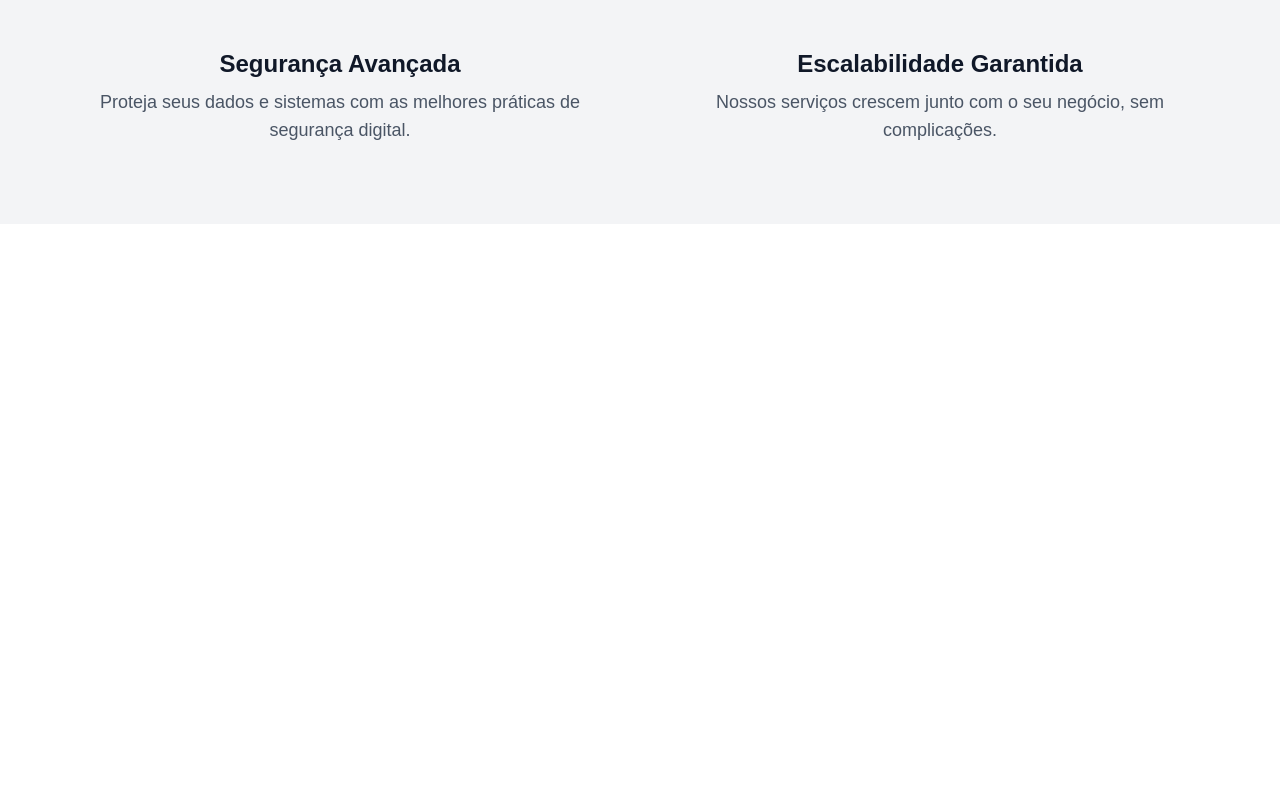
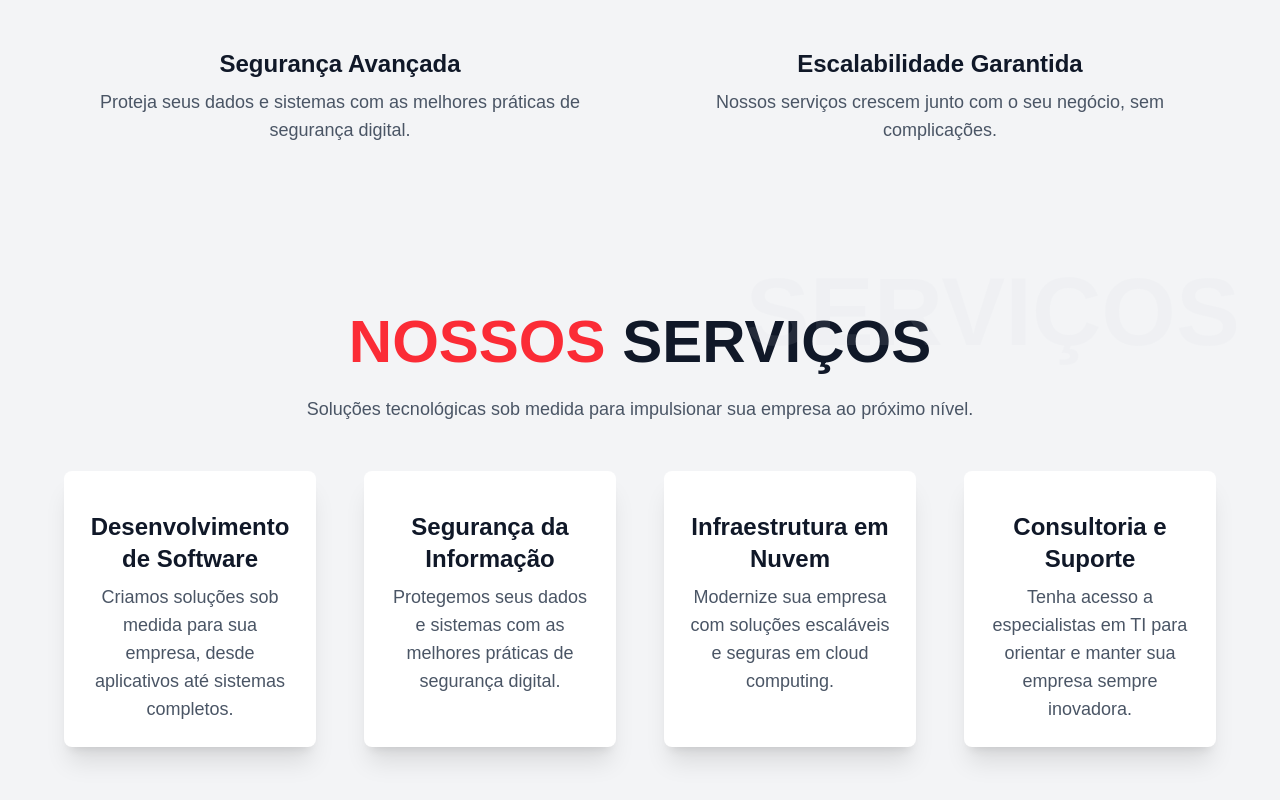
Before and after one commit to edudesenvolvedor/bitcriativo, a Next.js app: page / in a window 1280 px wide. Shown: the part 1883-2683 px from the top of the page. Before the commit the page ends 2107 px from the top, so only its background shows below. Built offline with nearby package versions, Linux system fonts and the light colour scheme.

Commit message:
create section services

```diff
--- a/src/app/page.tsx
+++ b/src/app/page.tsx
@@ -3,6 +3,7 @@ import {Navbar} from "@/components/Navbar";
 import {Hero} from "@/components/Sections/Hero";
 import {About} from "@/components/Sections/About";
 import {Features} from "@/components/Sections/Features";
+import {Services} from "@/components/Sections/Services";
 
 export default function Home() {
   return (
@@ -18,6 +19,7 @@ export default function Home() {
         <Hero/>
         <About/>
         <Features/>
+        <Services/>
     </>
   );
 }
--- /dev/null
+++ b/src/components/Sections/Services.tsx
@@ -0,0 +1,58 @@
+import React from "react";
+
+const services = [
+    {
+        title: "Desenvolvimento de Software",
+        description: "Criamos soluções sob medida para sua empresa, desde aplicativos até sistemas completos.",
+        icon: "",
+    },
+    {
+        title: "Segurança da Informação",
+        description: "Protegemos seus dados e sistemas com as melhores práticas de segurança digital.",
+        icon: "",
+    },
+    {
+        title: "Infraestrutura em Nuvem",
+        description: "Modernize sua empresa com soluções escaláveis e seguras em cloud computing.",
+        icon: "",
+    },
+    {
+        title: "Consultoria e Suporte",
+        description: "Tenha acesso a especialistas em TI para orientar e manter sua empresa sempre inovadora.",
+        icon: "",
+    },
+];
+
+const Services = () => {
+    return (
+        <section className="bg-gray-100 py-20 px-8 relative">
+            <div className="max-w-6xl mx-auto text-center">
+                {/* Título */}
+                <h2 className="text-5xl md:text-6xl font-bold uppercase text-gray-900 leading-tight">
+                    <span className="text-red-500">Nossos</span> Serviços
+                </h2>
+                <p className="text-lg text-gray-600 mt-4 max-w-2xl mx-auto">
+                    Soluções tecnológicas sob medida para impulsionar sua empresa ao próximo nível.
+                </p>
+
+                {/* Grid de Serviços */}
+                <div className="grid md:grid-cols-2 lg:grid-cols-4 gap-12 mt-12">
+                    {services.map((service, index) => (
+                        <div key={index} className="flex flex-col items-center text-center p-6 bg-white shadow-xl rounded-lg transition-all hover:scale-105 duration-300">
+                            <div>{service.icon}</div>
+                            <h3 className="text-2xl font-semibold text-gray-900 mt-4">{service.title}</h3>
+                            <p className="text-lg text-gray-600 mt-2">{service.description}</p>
+                        </div>
+                    ))}
+                </div>
+            </div>
+
+            {/* Tipografia Suíça no Fundo */}
+            <div className="absolute top-10 right-10 text-gray-300 text-8xl font-bold uppercase opacity-10 select-none">
+                Serviços
+            </div>
+        </section>
+    );
+};
+
+export {Services};
```
